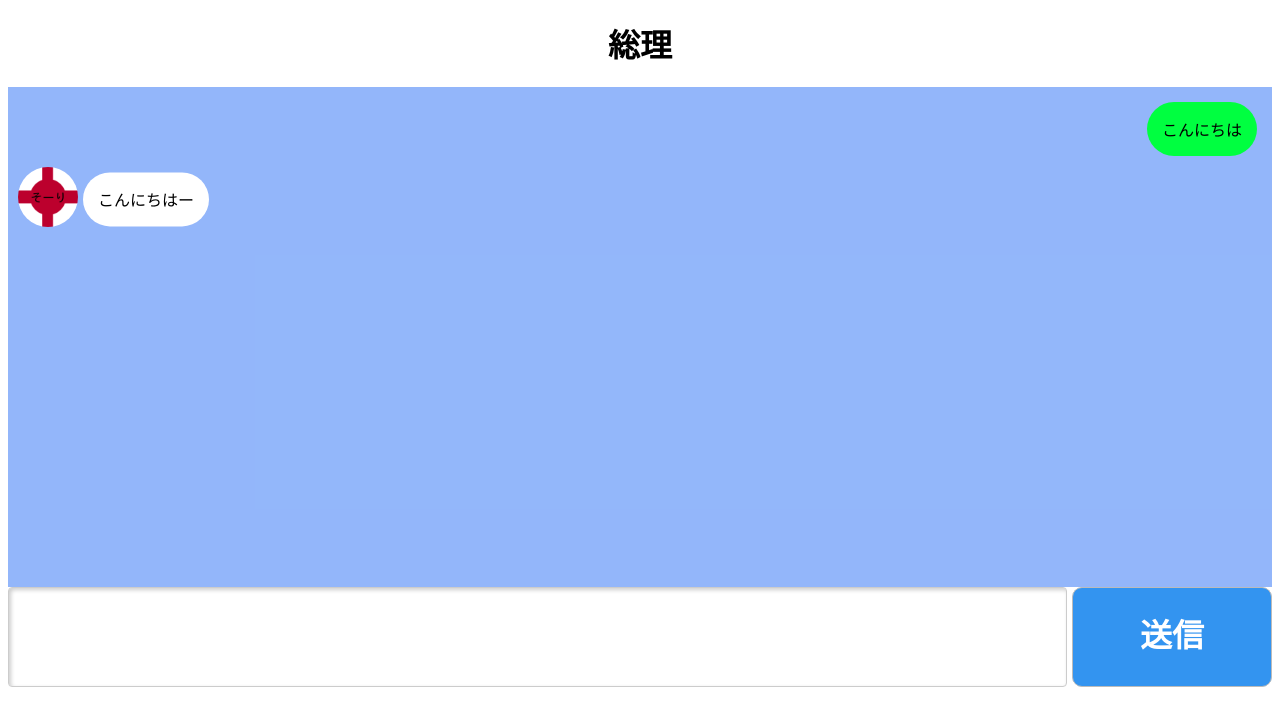
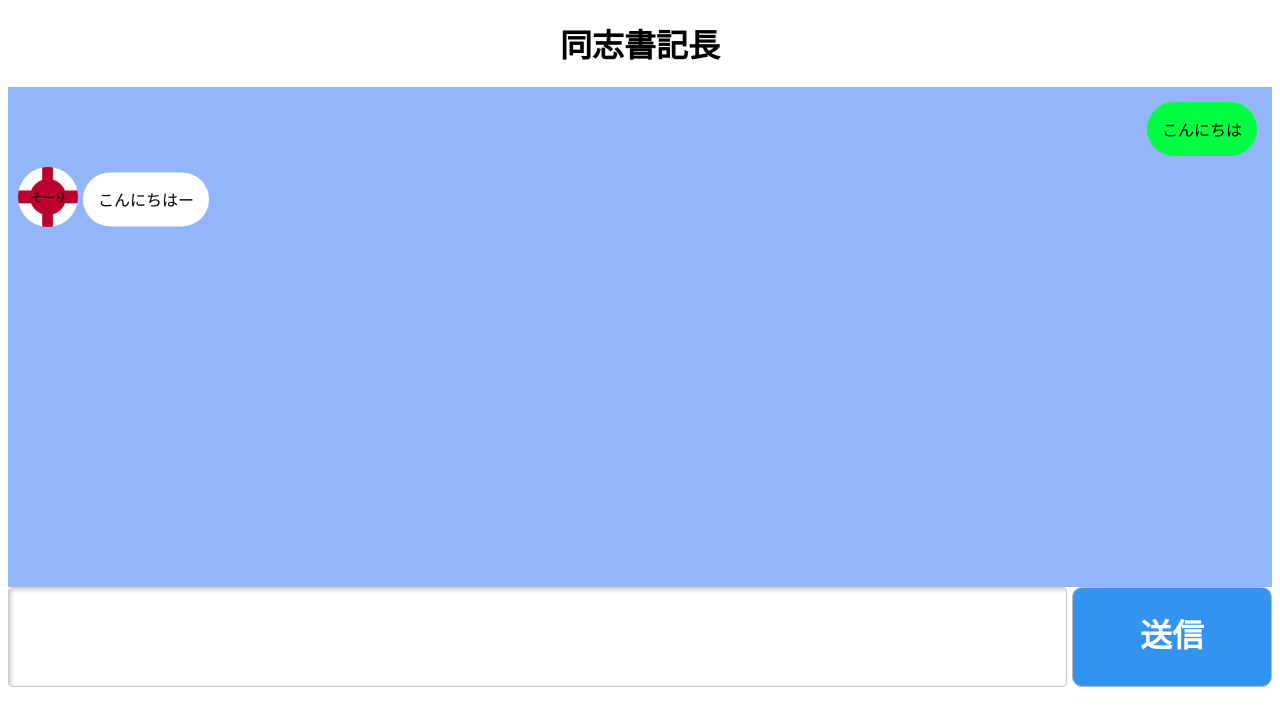
Before and after one commit to Tukimiya1012/tukimiya-bot, a plain HTML site: page index.html in a window 1280 px wide. Drawn offline with Linux system fonts and the light colour scheme.

Commit message:
Update index.html

```diff
--- a/index.html
+++ b/index.html
@@ -2,7 +2,7 @@
 <html>
     <head>
         <meta charset="UTF-8">
-        <title>月宮総理と会話できる部屋</title>
+        <title>同志月宮書記長と会話できる部屋</title>
         <style>
             #name{
                 text-align: center;
@@ -88,7 +88,7 @@
     <body>
 
         <!--エスの名前-->
-        <h1 id="name">総理</h1>
+        <h1 id="name">同志書記長</h1>
 
         <!--チャット画面-->
         <div id="chat">
```
